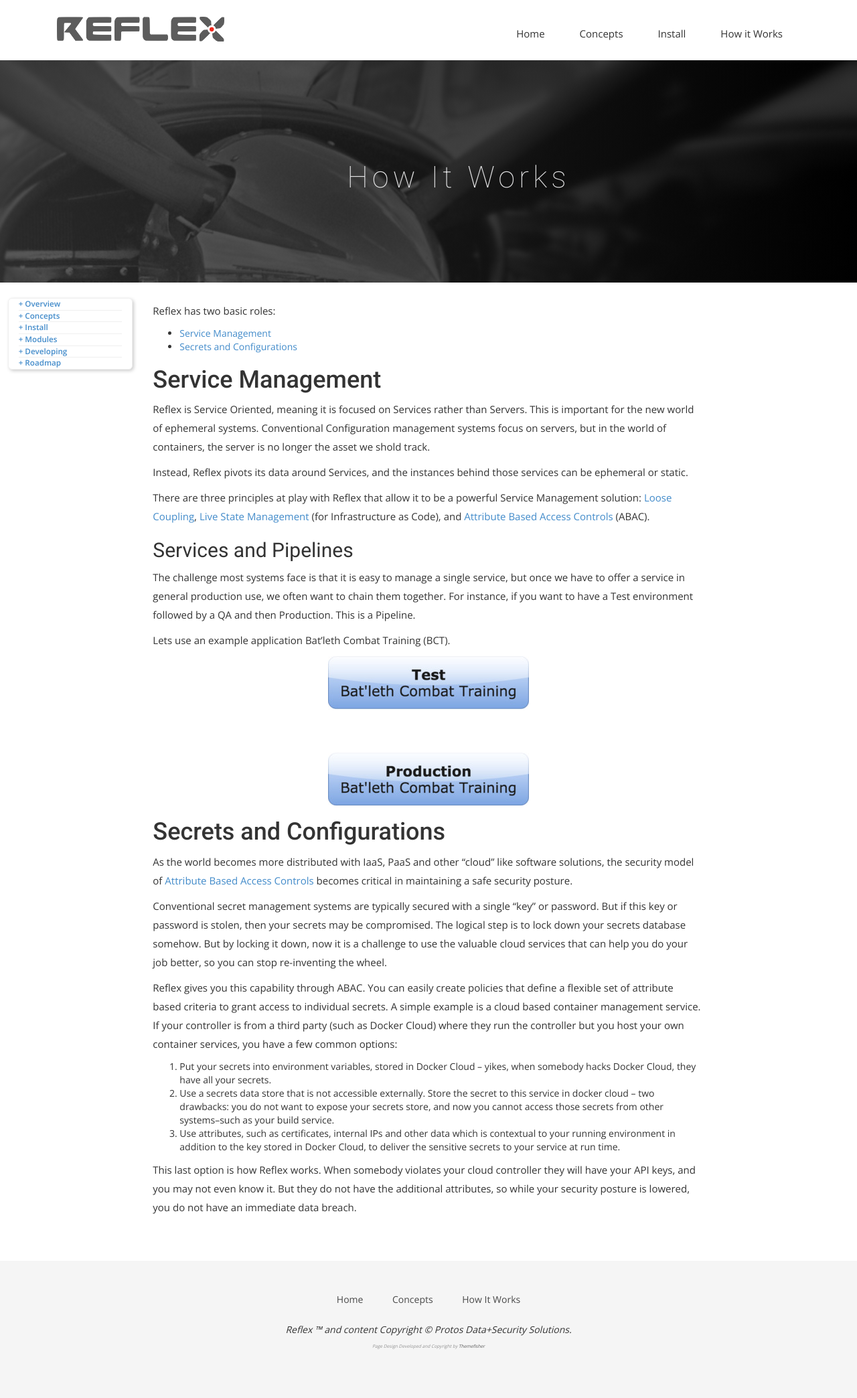
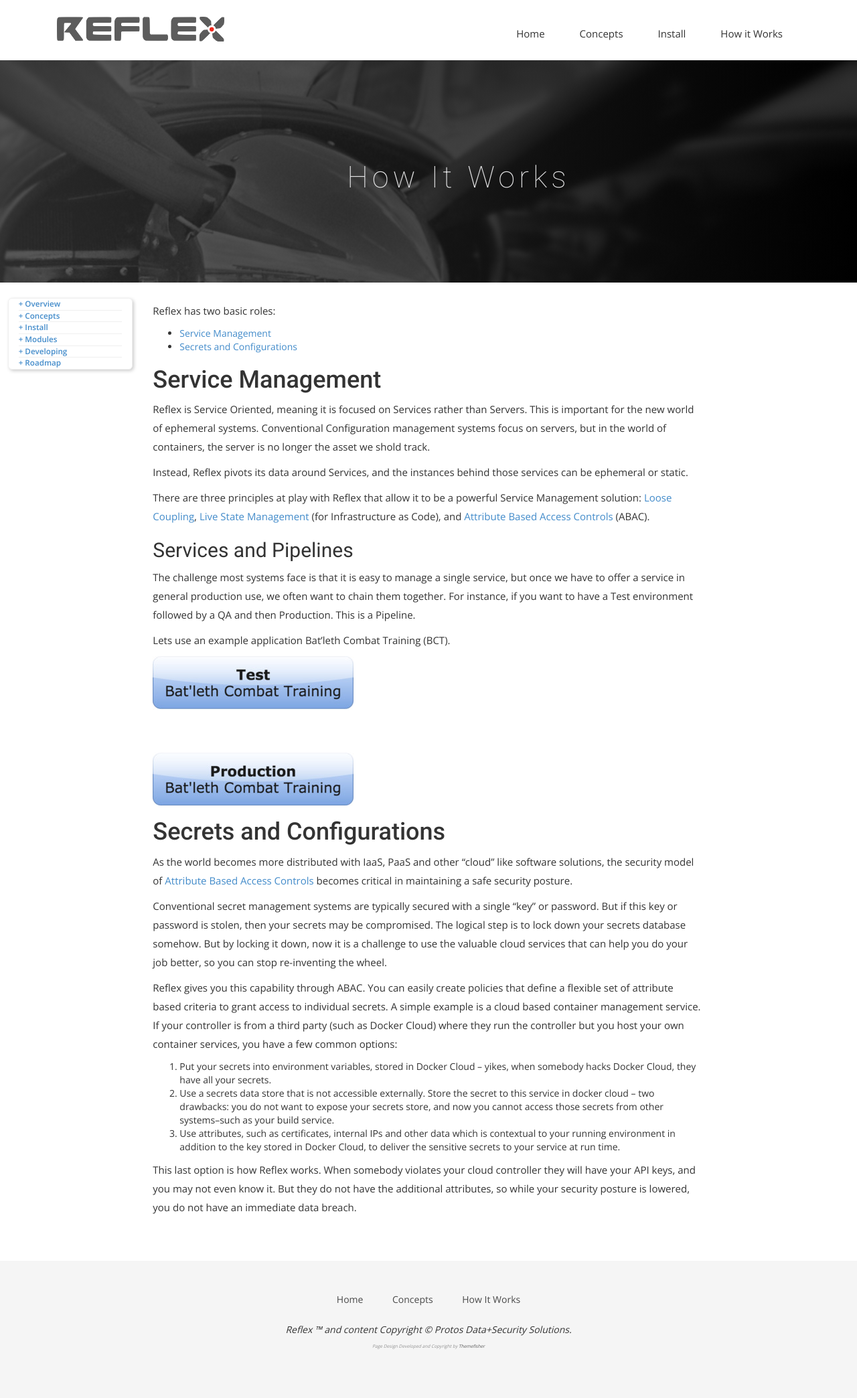
Before and after one commit to reflexsc/web, a Jekyll site: the page built from docs/index.md, in a window 1280 px wide. Shown: the whole page at 67% size. Built offline with Jekyll 4.4.1, drawn with Linux system fonts in a browser that asks for light colours; nearby versions of some CDN libraries; some web fonts are replaced.

Commit message:
-m update

```diff
--- a/docs/index.md
+++ b/docs/index.md
@@ -23,7 +23,7 @@ The challenge most systems face is that it is easy to manage a single service, b
 
 Lets use an example application Bat'leth Combat Training (BCT).
 
-![batleth example](/docs/summary1.jpg){: .center-image }
+![batleth example](/docs/summary1.jpg){: .ceter-image }
 
 # Secrets and Configurations
 
```
